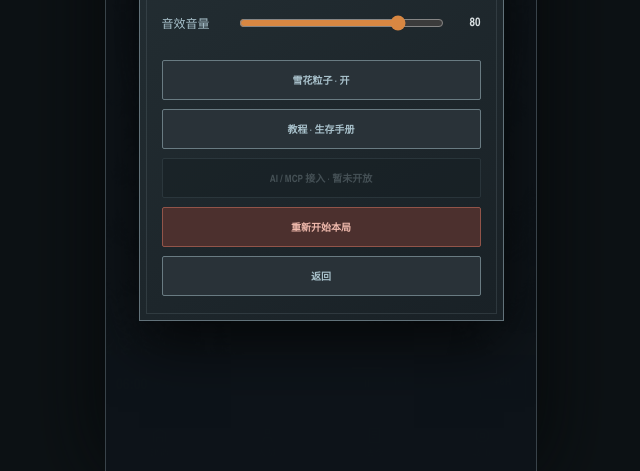
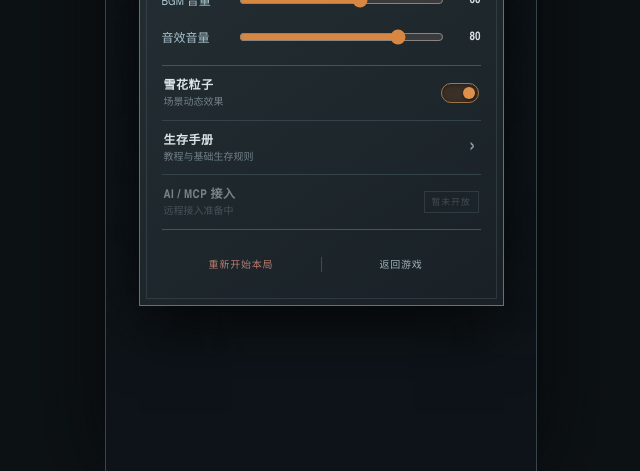
Before and after one commit to Qisi3344/Emberfall_City_Qisi, a website with bundled scripts: page index.html in a window 1280 px wide. Both pictures are taken after a click on the button 791 px from the left and 216 px from the top of the page. Shown: the part 329-800 px from the top of the page, without its empty margins (319-959 px from the left). Built offline with nearby package versions, Linux system fonts and the light colour scheme; files whose address does not match are found by name.

Commit message:
美化设置页操作区
* 重做设置页操作区为轻量列表布局

* 美化设置页列表与开关样式

```diff
--- a/main.js
+++ b/main.js
@@ -348,7 +348,7 @@ function settingsHtml() {
   const p = audio.prefs;
   const vol = key => Math.round(p[key] * 100);
   const row = (key, label) => `<label class="set-row"><span>${label}</span><input type="range" min="0" max="100" step="1" value="${vol(key)}" data-vol="${key}" aria-label="${label}"><b data-vol-view="${key}">${vol(key)}</b></label>`;
-  return `<div class="overlay settings"><div class="report settings-panel"><div class="eyebrow">SETTINGS</div><h2>设置</h2><div class="set-group">${row('master', '总音量')}${row('bgm', 'BGM 音量')}${row('sfx', '音效音量')}</div><button class="action secondary set-toggle" data-act="toggle-snow">${p.snow ? '雪花粒子 · 开' : '雪花粒子 · 关'}</button><button class="action secondary" data-act="tutorial-settings">教程 · 生存手册</button><button class="action secondary mcp-locked" data-act="settings-mcp" disabled aria-disabled="true" title="暂未开放">AI / MCP 接入 · 暂未开放</button><button class="action danger" data-act="settings-restart">${restartConfirm ? '再点一次确认重新开始' : '重新开始本局'}</button><button class="action secondary" data-act="settings-close">返回</button></div></div>`;
+  return `<div class="overlay settings"><div class="report settings-panel"><div class="eyebrow">SETTINGS</div><h2>设置</h2><div class="set-group">${row('master', '总音量')}${row('bgm', 'BGM 音量')}${row('sfx', '音效音量')}</div><div class="settings-list"><button class="settings-item" data-act="toggle-snow"><span class="settings-item-copy"><b>雪花粒子</b><small>场景动态效果</small></span><span class="settings-switch ${p.snow ? 'on' : ''}" aria-label="${p.snow ? '已开启' : '已关闭'}"><i></i></span></button><button class="settings-item" data-act="tutorial-settings"><span class="settings-item-copy"><b>生存手册</b><small>教程与基础生存规则</small></span><span class="settings-arrow" aria-hidden="true">›</span></button><button class="settings-item mcp-locked" data-act="settings-mcp" disabled aria-disabled="true" title="暂未开放"><span class="settings-item-copy"><b>AI / MCP 接入</b><small>远程接入准备中</small></span><span class="settings-badge">暂未开放</span></button></div><div class="settings-footer"><button class="settings-link danger-link" data-act="settings-restart">${restartConfirm ? '再次确认重新开始' : '重新开始本局'}</button><span aria-hidden="true"></span><button class="settings-link" data-act="settings-close">返回游戏</button></div></div></div>`;
 }
 function render() {
   record();
--- a/style.css
+++ b/style.css
@@ -1476,3 +1476,127 @@
 .difficulty-option:focus-visible{outline:2px solid var(--fire);outline-offset:2px}
 .tutorial-prompt .button-row{display:grid;grid-template-columns:1fr 1fr}
 .tutorial-prompt .button-row button{min-height:44px}
+
+
+/* Settings action area: one quiet list instead of stacked boxed buttons */
+.settings-list{
+  margin-top:15px;
+  border-top:1px solid #46545a;
+  border-bottom:1px solid #46545a;
+}
+.settings-item{
+  position:relative;
+  width:100%;
+  min-height:54px;
+  display:flex;
+  align-items:center;
+  justify-content:space-between;
+  gap:14px;
+  padding:9px 2px;
+  border:0;
+  border-bottom:1px solid #344249;
+  border-radius:0;
+  background:transparent;
+  color:var(--text);
+  text-align:left;
+}
+.settings-item:last-child{border-bottom:0}
+.settings-item:not(:disabled):hover{
+  background:linear-gradient(90deg,#d887420d,transparent 72%);
+}
+.settings-item:not(:disabled):active{
+  background:linear-gradient(90deg,#d8874218,transparent 76%);
+}
+.settings-item-copy{display:block;min-width:0}
+.settings-item-copy b{
+  display:block;
+  font-size:12px;
+  font-weight:600;
+  letter-spacing:.04em;
+  color:#dce5e7;
+}
+.settings-item-copy small{
+  display:block;
+  margin-top:4px;
+  font-size:10px;
+  line-height:1.35;
+  color:#728188;
+}
+.settings-arrow{
+  flex:none;
+  padding-right:3px;
+  color:#8ea1a8;
+  font-size:25px;
+  line-height:1;
+  font-weight:300;
+}
+.settings-switch{
+  position:relative;
+  flex:none;
+  width:38px;
+  height:20px;
+  border:1px solid #56666d;
+  border-radius:12px;
+  background:#172126;
+  box-shadow:inset 0 1px 4px #0006;
+  transition:border-color .16s ease,background .16s ease;
+}
+.settings-switch i{
+  position:absolute;
+  left:3px;
+  top:3px;
+  width:12px;
+  height:12px;
+  border-radius:50%;
+  background:#718087;
+  box-shadow:0 1px 3px #0008;
+  transition:transform .16s ease,background .16s ease;
+}
+.settings-switch.on{
+  border-color:#9f754e;
+  background:#3b3026;
+}
+.settings-switch.on i{
+  transform:translateX(18px);
+  background:#df914c;
+}
+.settings-badge{
+  flex:none;
+  padding:3px 7px;
+  border:1px solid #46545a;
+  color:#69777d;
+  font-size:9px;
+  letter-spacing:.08em;
+}
+.settings-panel .settings-item.mcp-locked:disabled{
+  opacity:.48;
+  border-color:#344249;
+  background:transparent;
+  color:inherit;
+  box-shadow:none;
+}
+.settings-footer{
+  display:grid;
+  grid-template-columns:1fr 1px 1fr;
+  align-items:center;
+  gap:0;
+  margin-top:15px;
+  padding-top:2px;
+}
+.settings-footer>span{
+  width:1px;
+  height:15px;
+  background:#3f4d53;
+}
+.settings-link{
+  min-height:34px;
+  padding:4px 8px;
+  border:0;
+  background:transparent;
+  color:#9fb0b6;
+  font-size:10px;
+  letter-spacing:.08em;
+}
+.settings-link:hover{color:#dbe5e7}
+.settings-link.danger-link{color:#b77b70}
+.settings-link.danger-link:hover{color:#e0a195}
```
